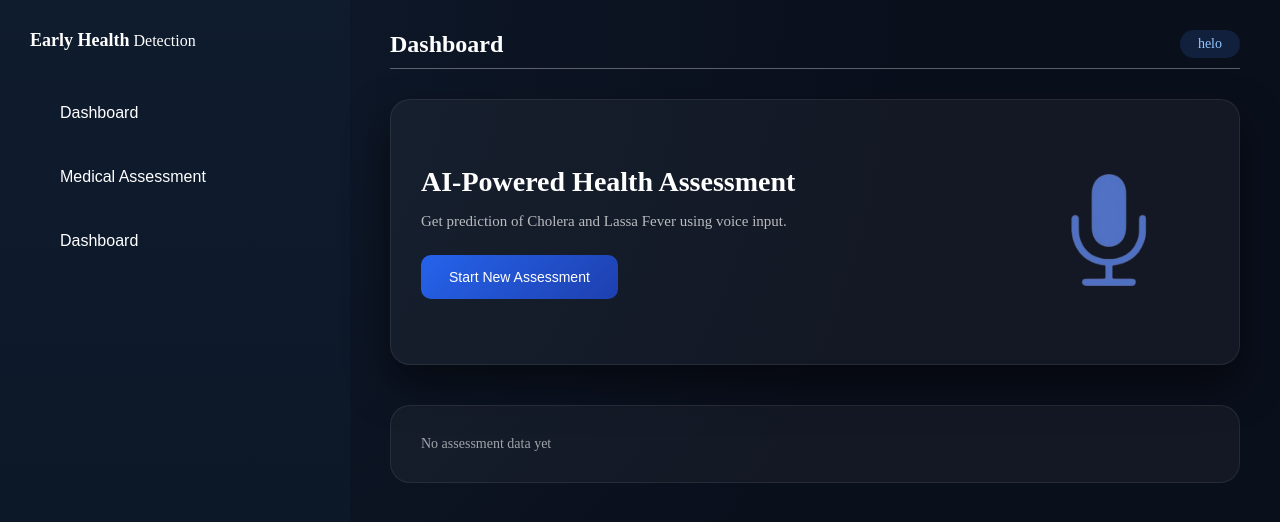
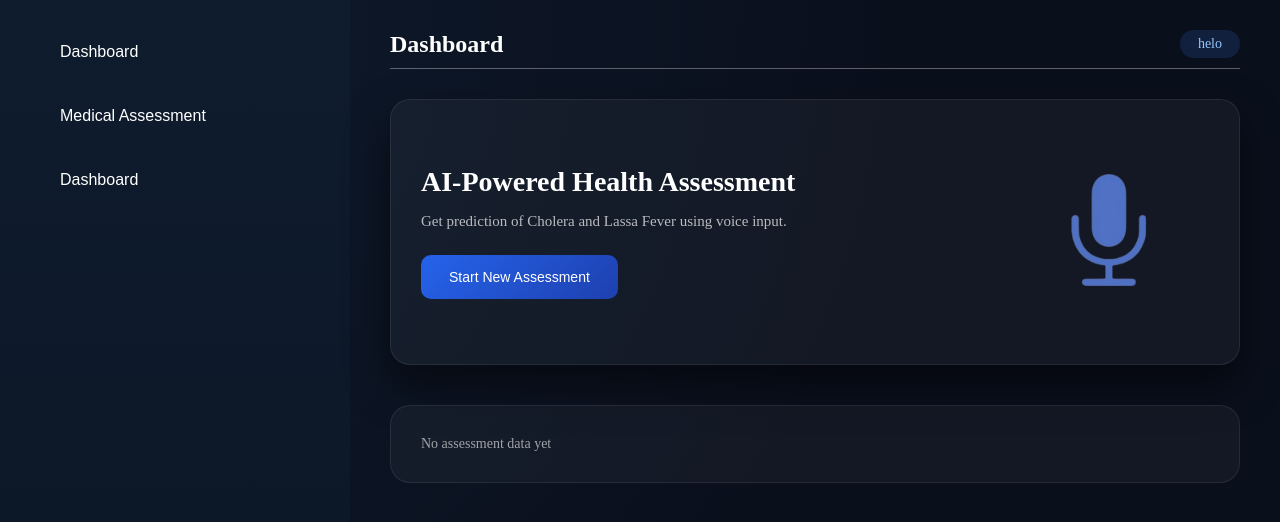
Before and after one commit to Okesh101/Health-Shield, a React app in the folder frontend/: page /dashboard in a window 1280 px wide. Shown: the top 522 px of the page. Built offline with nearby package versions, Linux system fonts and the light colour scheme; the HTML template or start-up script is replaced by a standard one.

Commit message:
Added a navigate function to login and made it work

```diff
--- a/frontend/src/components/Assessment.jsx
+++ b/frontend/src/components/Assessment.jsx
@@ -1,4 +1,4 @@
-import React, { useRef, useState } from "react";
+import React, { useRef, useState, useEffect } from "react";
 import Sidebar from "./Sidebar";
 import RecorderIcon from "../assets/recorderIcon.png";
 import { FiMic, FiFileText } from "react-icons/fi";
--- a/frontend/src/components/Login.jsx
+++ b/frontend/src/components/Login.jsx
@@ -48,7 +48,7 @@ export default function Login() {
       body: JSON.stringify({"formData" : formData}),
     });
     const data = await res.json();
-    navigate
+    navigate("/dashboard");
     console.log(data);
   };
 
--- a/frontend/src/components/Sidebar.jsx
+++ b/frontend/src/components/Sidebar.jsx
@@ -1,9 +1,10 @@
 import React from 'react'
+import Icon from "../assets/icon.jpg";
 
 export default function Sidebar() {
   return (
     <div className='sideBar_section'>
-        <p><b>Early Health</b> Detection</p>
+        {/* <p><img src={Icon} alt="App Icon" /><span><b>Early Health</b> Detection</span></p> */}
         <button>Dashboard</button>
         <button>Medical Assessment</button>
         <button>Dashboard</button>
```
Also changed, not shown: frontend/src/assets/icon.jpg (added).
